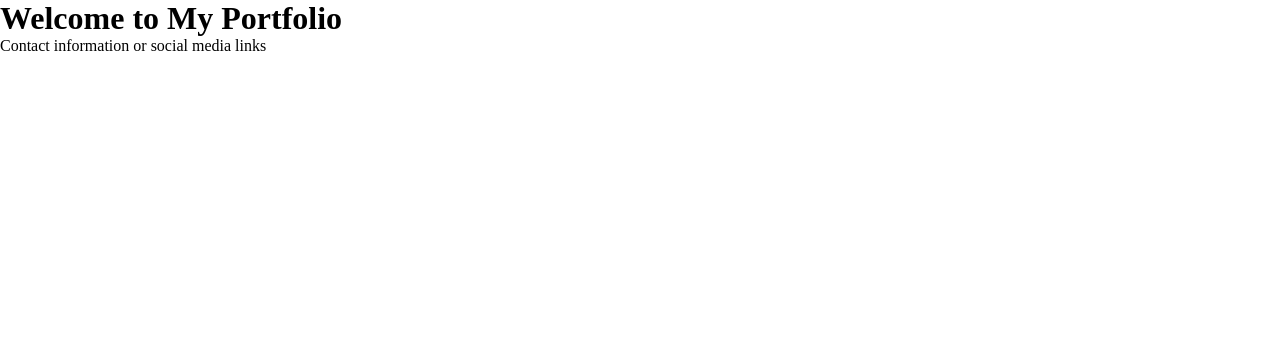
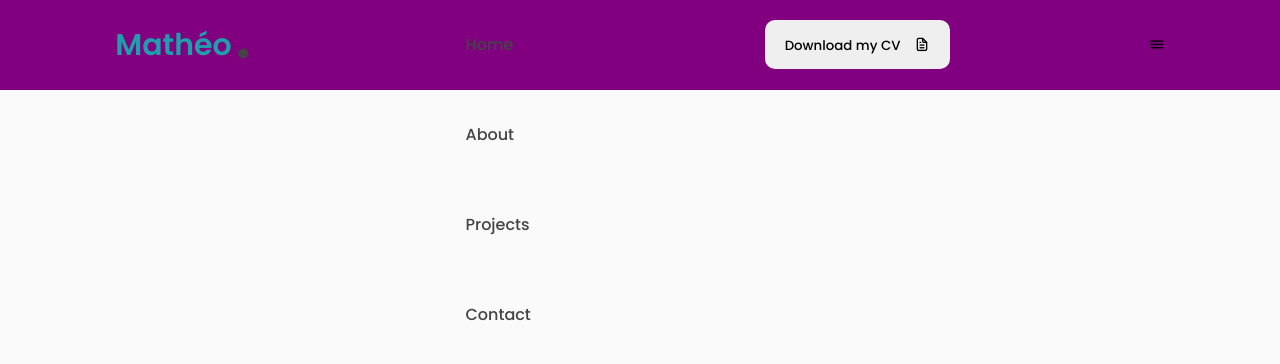
Before and after one commit to HMatheo/Portfolio, a plain HTML site: page index.html in a window 1280 px wide. Drawn offline with nearby package versions, Linux system fonts and the light colour scheme; files that its build step writes are made by us from their sources.

Commit message:
Start of the portfolio
Started the HTML/CSS by adding the navbar, icons. Also added JS library.

```diff
--- /dev/null
+++ b/assets/css/style.css
@@ -0,0 +1,126 @@
+@import url('https://fonts.googleapis.com/css2?family=Poppins:wght@400;500;600;700&display=swap');
+
+/* var */
+:root{
+    --body-color: rgb(250, 250, 250);
+    --color-white: rgb(255, 255, 255);
+
+    --text-color-second: rgb(68, 68, 68);
+    --text-color-third: rgb(30, 159, 171);
+
+    --first-color: rgb(110, 87, 224);
+    --first-color-hover: rgb(40, 91, 212);
+
+    --second-color: rgb(0, 201, 255);
+    --third-color: rgb(192, 166, 49);
+    --first-shadow-color: rgba(0, 0, 0, 0.1);
+}
+
+/* all */
+*{
+    margin: 0;
+    padding: 0;
+    box-sizing: border-box;
+    font-family: 'Poppins', 'sans-serif';
+}
+
+/* scroll */
+html{
+    scroll-behavior: smooth;
+}
+
+/* scrollbar */
+::-webkit-scrollbar{
+    width: 10px;
+    border-radius: 25px;
+}
+::-webkit-scrollbar-track{
+    background: #F1F1F1;
+}
+
+::-webkit-scrollbar-thumb{
+    background: #ccc;
+    border-radius: 30px;
+}
+
+::-webkit-scrollbar-thumb:hover{
+    background: #bbb;
+}
+
+/* btn design */
+.btn{
+    font-weight: 500;
+    padding: 12px 20px;
+    background: #efefef;
+    border: none;
+    border-radius: 10px;
+    cursor: pointer;
+    transition: .4s;
+}
+.btn>i{
+    margin-left: 10px;
+}
+.btn:hover{
+    background: var(--second-color);
+    color: var(--color-white);
+}
+
+/* icons design*/
+i{
+    font-size: 16px;
+}
+
+/* basics */
+body{
+    background: var(--body-color);
+}
+.container{
+    width: 100%;
+    position: relative;
+}
+
+/* nav */
+nav{
+    position: fixed;
+    display: flex;
+    justify-content: space-between;
+    width: 100%;
+    height: 90px;
+    line-height: 90px;
+    background: purple;
+    padding-inline: 9vw;
+    transition: .3s;
+    z-index: 100;
+}
+.nav-logo{
+    position: relative;
+}
+.nav-name{
+    font-size: 30px;
+    font-weight: 600;
+    color: var(--text-color-third);
+}
+.nav-logo span{
+    position: absolute;
+    top: -15px;
+    right: -20px;
+    font-size: 5em;
+    color: var(--text-color-second);
+}
+.nav-menu, .nav-list{
+    display: flex;
+}
+.nav-menu .nav-list{
+    list-style: none;
+    position: relative;
+}
+.nav-link{
+    text-decoration: none;
+    color: var(--text-color-second);
+    font-weight: 500;
+    padding-inline: 15px;
+    margin-inline: 20px;
+}
+.nav-menu-btn{
+
+}
--- a/css/style.css
+++ /dev/null
@@ -1,5 +0,0 @@
-* {
-  box-sizing: border-box;
-  margin: 0;
-  padding: 0;
-}
--- a/index.html
+++ b/index.html
@@ -1,20 +1,65 @@
 <!doctype html>
 <html lang="en">
-  <head>
+<head>
     <meta charset="UTF-8" />
     <meta name="viewport" content="width=device-width, initial-scale=1.0" />
-    <title>Your Portfolio Name</title>
-    <link rel="stylesheet" href="style.css" />
-  </head>
-  <body>
-    <header>
-      <h1>Welcome to My Portfolio</h1>
-      <nav></nav>
-    </header>
 
-    <footer>
-      <p>Contact information or social media links</p>
-    </footer>
-    <script src="script.js"></script>
-  </body>
+    <!-- icons -->
+    <link rel="stylesheet" href="https://unicons.iconscout.com/release/v4.0.8/css/line.css">
+
+    <!-- css -->
+    <link rel="stylesheet" href="assets/css/style.css">
+
+    <!-- favicon -->
+    <link rel="shortcut icon" href="assets/ressources/images/favicon.png" type="image/x-icon">
+
+    <title>Mathéo Hersan Portfolio</title>
+
+</head>
+<body>
+    <div class="container">
+        <nav id="header">
+            <div class="nav-logo">
+                <p class="nav-name">Mathéo</p>
+                <span>.</span>
+            </div>
+            <div class="nav-menu" id="nav-menu">
+                <ul class="nav-menu-list">
+                    <li class="nav-list">
+                        <a href="#home" class="nav-link">Home</a>
+                        <div class="circle"></div>
+                    </li>
+                    <li class="nav-list">
+                        <a href="#about" class="nav-link">About</a>
+                        <div class="circle"></div>
+                    </li>
+                    <li class="nav-list">
+                        <a href="#projects" class="nav-link">Projects</a>
+                        <div class="circle"></div>
+                    </li>
+                    <li class="nav-list">
+                        <a href="#contact" class="nav-link">Contact</a>
+                        <div class="circle"></div>
+                    </li>
+                </ul>
+            </div>
+            <div class="nav-btn">
+                <button class="btn">Download my CV <i class="uil uil-file-alt"></i></button>
+            </div>
+            <div class="nav-menu-btn">
+                <i class="uil uil-bars" onclick="myMenuFunction()"></i>
+            </div>
+        </nav>
+    </div>
+
+
+    <!-- type JS -->
+    <script src="https://unpkg.com/typed.js@2.1.0/dist/typed.umd.js"></script>
+
+    <!--scroll JS -->
+    <script src="https://unpkg.com/scrollreveal"></script>
+
+    <script src="assets/js/script.js"></script>
+
+</body>
 </html>
```
Also changed, not shown: assets/js/script.js (added), assets/ressources/images/avatar.png (added), assets/ressources/images/favicon.png (added), 3 other files.
